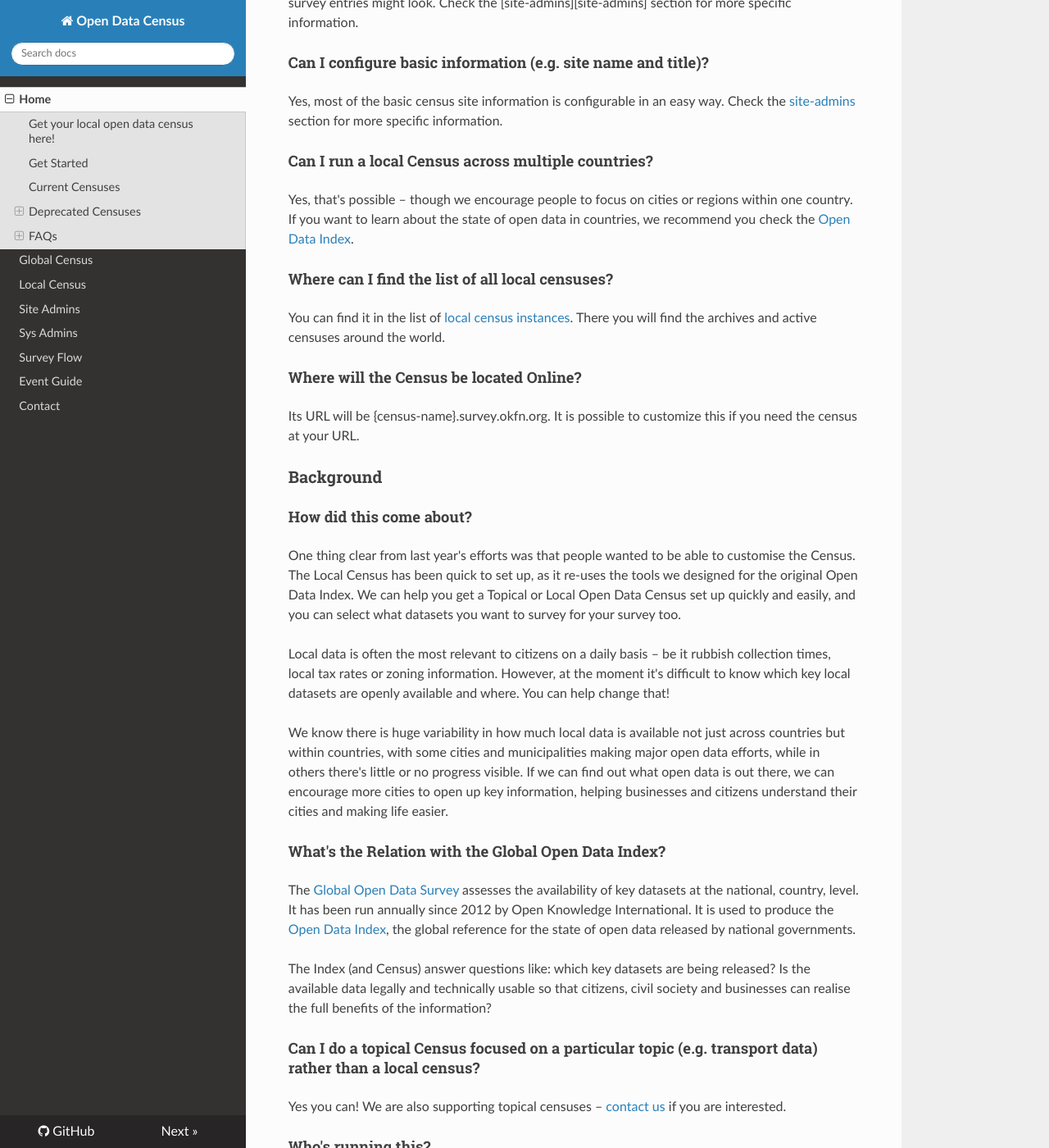
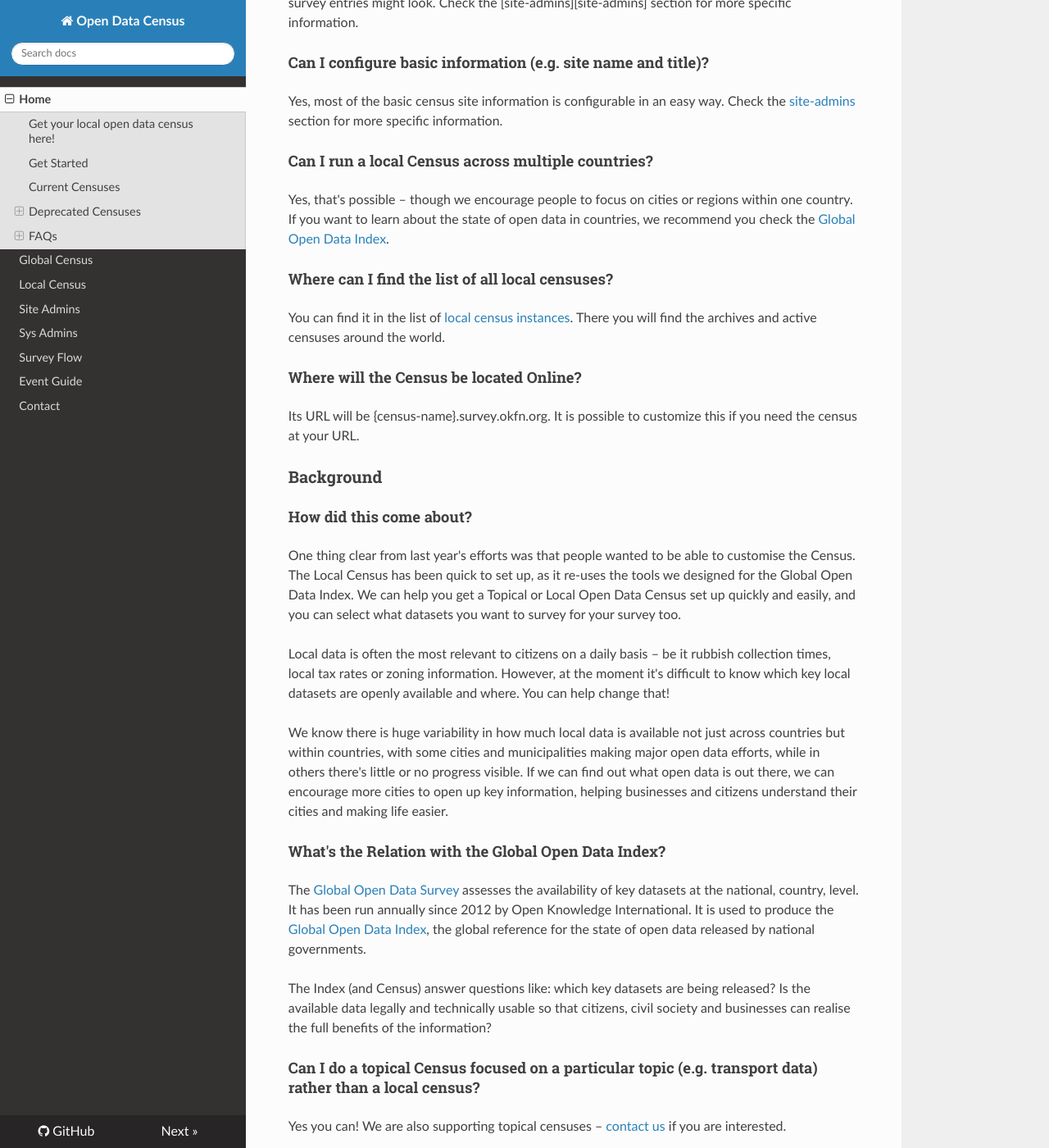
Before and after one commit to okfn/opendatasurvey, an MkDocs documentation site: the page built from docs/index.md, in a window 1280 px wide and 1400 px high, scrolled down 3690 px. Shown: the whole window at 82% size. Built offline with MkDocs 1.6.1, drawn with Linux system fonts in a browser that asks for light colours; nearby versions of some CDN libraries; old or Windows-style settings are respelled for this version of MkDocs.

Commit message:
Update index.md

```diff
--- a/docs/index.md
+++ b/docs/index.md
@@ -45,7 +45,7 @@ Yes, most of the basic census site information is configurable in an easy way. C
 
 #### Can I run a local Census across multiple countries?
 
-Yes, that's possible – though we encourage people to focus on cities or regions within one country. If you want to learn about the state of open data in countries, we recommend you check the [Open Data Index][open-data-index].
+Yes, that's possible – though we encourage people to focus on cities or regions within one country. If you want to learn about the state of open data in countries, we recommend you check the [Global Open Data Index][open-data-index].
 
 #### Where can I find the list of all local censuses?
 
@@ -58,7 +58,7 @@ Its URL will be {census-name}.survey.okfn.org. It is possible to customize this
 
 #### How did this come about?
 
-One thing clear from last year's efforts was that people wanted to be able to customise the Census. The Local Census has been quick to set up, as it re-uses the tools we designed for the original Open Data Index. We can help you get a Topical or Local Open Data Census set up quickly and easily, and you can select what datasets you want to survey for your survey too.
+One thing clear from last year's efforts was that people wanted to be able to customise the Census. The Local Census has been quick to set up, as it re-uses the tools we designed for the Global Open Data Index. We can help you get a Topical or Local Open Data Census set up quickly and easily, and you can select what datasets you want to survey for your survey too.
 
 Local data is often the most relevant to citizens on a daily basis – be it rubbish collection times, local tax rates or zoning information. However, at the moment it's difficult to know which key local datasets are openly available and where. You can help change that!
 
@@ -66,7 +66,7 @@ We know there is huge variability in how much local data is available not just a
 
 #### What's the Relation with the Global Open Data Index?
 
-The [Global Open Data Survey][national-open-data-census] assesses the availability of key datasets at the national, country, level. It has been run annually since 2012 by Open Knowledge International. It is used to produce the [Open Data Index][open-data-index], the global reference for the state of open data released by national governments.
+The [Global Open Data Survey][national-open-data-census] assesses the availability of key datasets at the national, country, level. It has been run annually since 2012 by Open Knowledge International. It is used to produce the [Global Open Data Index][open-data-index], the global reference for the state of open data released by national governments.
 
 The Index (and Census) answer questions like: which key datasets are being released? Is the available data legally and technically usable so that citizens, civil society and businesses can realise the full benefits of the information?
 
```
